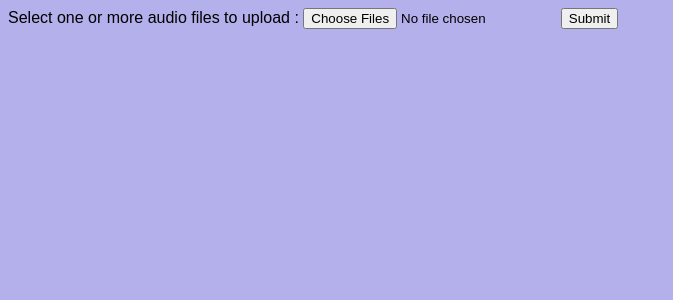
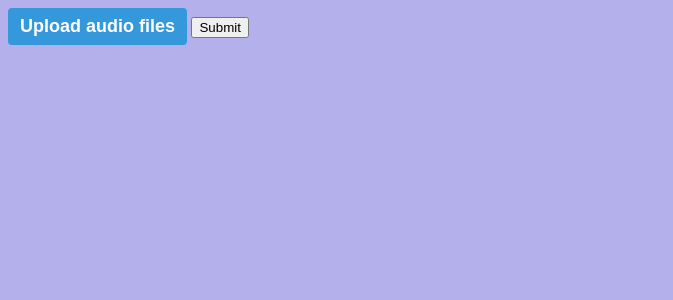
Before and after one commit to Senadeera-NK/robust-deepfake-audio-detection, a Flask app: page / in a window 1280 px wide. Shown: the top 300 px of the page, without its empty margins (0-673 px from the left). Run offline with Flask 2, Linux system fonts and the light colour scheme.

Commit message:
2023/03/26

```diff
--- a/static/style.css
+++ b/static/style.css
@@ -45,3 +45,29 @@ h1{
   font-weight: bold;
   color: #3498db;
 }
+
+/* styles for the upload button */
+.upload-btn {
+  display: inline-block;
+  padding: 8px 12px;
+  background-color: #3498db;
+  color: #fff;
+  border-radius: 4px;
+  font-size: 18px;
+  font-weight: bold;
+  cursor: pointer;
+}
+
+.upload-btn span{
+  display: block;
+}
+
+#audio-file{
+  display: none;
+}
+
+input[type="file"]{
+  opacity: 0; /* make transparent */
+  z-index: -1; /* move under anything else */
+  position: absolute; /* don't let it take up space */
+}
--- a/templates/upload.html
+++ b/templates/upload.html
@@ -26,7 +26,7 @@
 </head>
 <body>
   <form id="audio-upload-form" method="POST" enctype="multipart/form-data">
-    <label for="audio-file">Select one or more audio files to upload :</label>
+    <label for="audio-file" class="upload-btn"><span>Upload audio files</span></label>
     <input type="file" name="audio-file" id="audio-file" accept="audio/*" multiple>
     <input type="button" value="Submit" onclick="uploadAudio()">
   </form>
```
